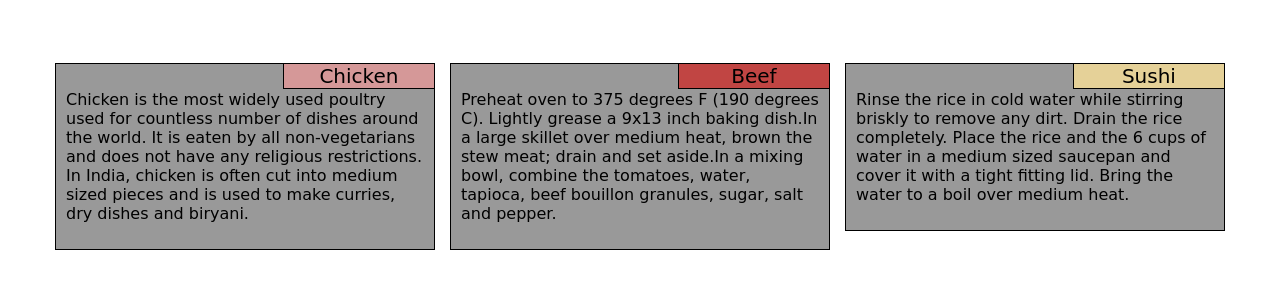
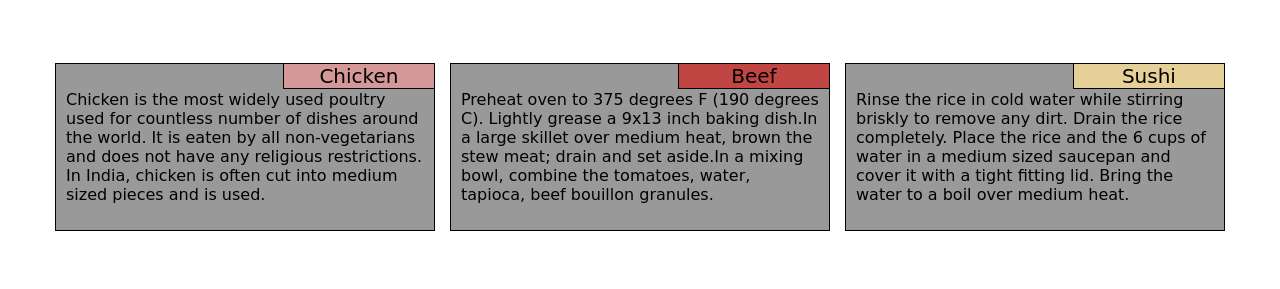
Before and after one commit to SANOOPKV/module2-solution, a plain HTML site: page index.html in a window 1280 px wide. Shown: the part 125-414 px from the top of the page. Drawn offline with Linux system fonts and the light colour scheme.

Commit message:
Update index.html

```diff
--- a/index.html
+++ b/index.html
@@ -1,5 +1,7 @@
 <!DOCTYPE html>
 <html>
+<meta charset="utf-8">
+<meta name="viewport" content="width=device-width,initial-scale=1">
 <head>
 <link rel="stylesheet" href="css/style.css">
 	<title></title>
@@ -20,7 +22,7 @@
 				</div>
 				<div>
 					<p>
-					Chicken is the most widely used poultry used for countless number of dishes around the world. It is eaten by all non-vegetarians and does not have any religious restrictions. In India, chicken is often cut into medium sized pieces and is used to make curries, dry dishes and biryani.
+					Chicken is the most widely used poultry used for countless number of dishes around the world. It is eaten by all non-vegetarians and does not have any religious restrictions. In India, chicken is often cut into medium sized pieces and is used.
 					</p>
 				</div>
 			</div>
@@ -31,7 +33,7 @@
 				</div>
 				<div>
 					<p>
-					Preheat oven to 375 degrees F (190 degrees C). Lightly grease a 9x13 inch baking dish.In a large skillet over medium heat, brown the stew meat; drain and set aside.In a mixing bowl, combine the tomatoes, water, tapioca, beef bouillon granules, sugar, salt and pepper.
+					Preheat oven to 375 degrees F (190 degrees C). Lightly grease a 9x13 inch baking dish.In a large skillet over medium heat, brown the stew meat; drain and set aside.In a mixing bowl, combine the tomatoes, water, tapioca, beef bouillon granules.
 					</p>
 				</div>
 			</div>
```
